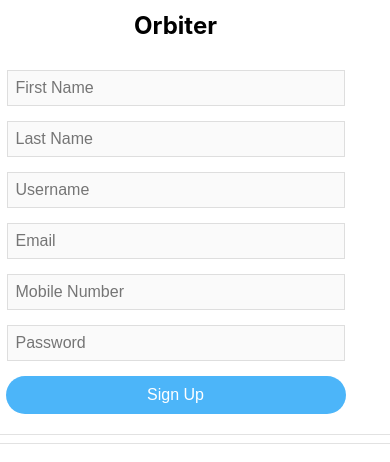
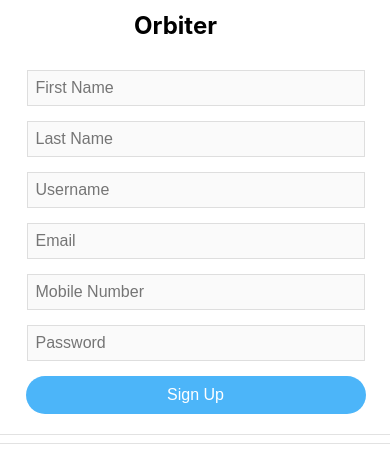
Before and after one commit to sauravs4h/orbiter, a React (Create React App) app in the folder frontend/: page /signup in a window 390 px wide. Shown: the part 321-783 px from the top of the page. Built offline with nearby package versions, Linux system fonts and the light colour scheme.

Commit message:
change style

```diff
--- a/frontend/src/css/Signup.css
+++ b/frontend/src/css/Signup.css
@@ -67,9 +67,6 @@
   box-shadow: 0 4px 8px rgba(0, 0, 0, 0.1);
 }
 
-
-
-
 .goforlogin {
   border: 1px solid #e2e2e2;
 }
@@ -89,4 +86,10 @@
     flex-direction: column;
     align-items: center;
   }
+  .signup-form-container .form-group input {
+    margin-left: 40px;
+  }
+  .signup-form-container button {
+    margin-left: 40px;
+  }
 }
```
